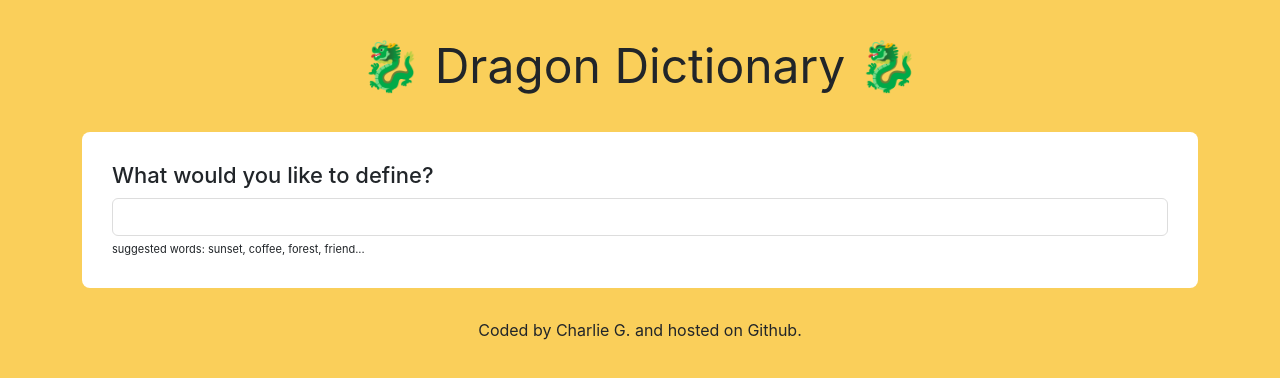
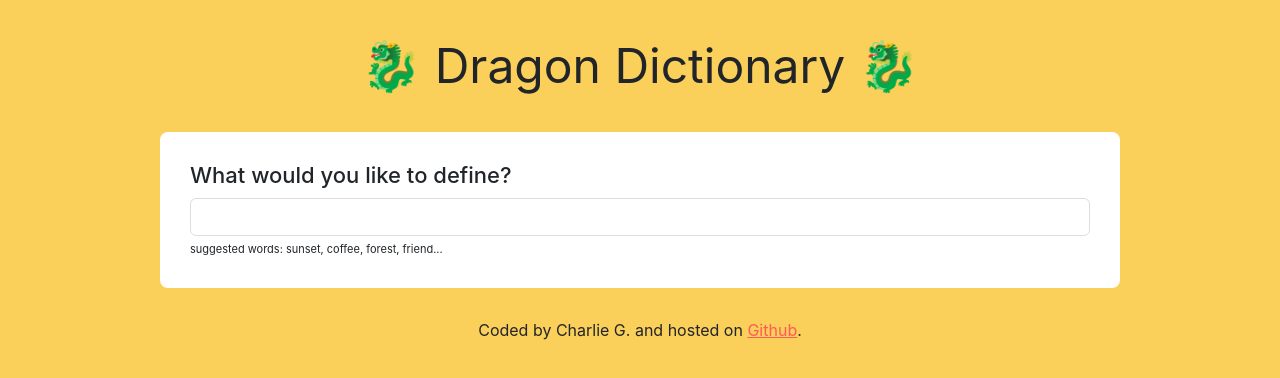
Before and after one commit to charliegood2046/dictionary-project, a React (Create React App) app: page / in a window 1280 px wide. Shown: the top 378 px of the page. Built offline with nearby package versions, Linux system fonts and the light colour scheme; no server answers.

Commit message:
Rendered photos.

```diff
--- a/src/App.js
+++ b/src/App.js
@@ -10,7 +10,14 @@ export default function App() {
           <Dictionary defaultKeyword="dragon" />
         </main>
         <footer className="App-footer">
-          Coded by Charlie G. and hosted on Github.
+          Coded by Charlie G. and hosted on{" "}
+          <a
+            href="https://github.com/charliegood2046/dictionary-project"
+            target="_blank"
+          >
+            Github
+          </a>
+          .
         </footer>
       </div>
     </div>
--- a/src/Dictionary.css
+++ b/src/Dictionary.css
@@ -7,8 +7,8 @@
   background: white;
   padding: 30px;
   border-radius: 8px;
-
-  margin: 20px 0;
+  max-width: 960px;
+  margin: 20px auto;
 }
 .Dictionary input {
   width: 100%;
--- a/src/Dictionary.js
+++ b/src/Dictionary.js
@@ -2,26 +2,35 @@ import React, { useState } from "react";
 import "./Dictionary.css";
 import axios from "axios";
 import Results from "./Results";
+import Photos from "./Photos";
 
 export default function Dictionary(props) {
   const [keyword, setKeyword] = useState(props.defaultKeyword);
   const [results, setResults] = useState(null);
   const [loaded, setLoaded] = useState(false);
+  const [photos, setPhotos] = useState(null);
 
-  function handleResponse(response) {
-    console.log(response.data);
+  function handleDictionaryResponse(response) {
     setResults(response.data);
+  }
+
+  function handleImageResponse(response) {
+    setPhotos(response.data.photos);
   }
 
   function search() {
     let apiKey = "f675a384aa40tc5a0420348fddabad0o";
 
     let apiUrl = `https://api.shecodes.io/dictionary/v1/define?word=${keyword}&key=${apiKey}`;
-    axios.get(apiUrl).then(handleResponse);
+    axios.get(apiUrl).then(handleDictionaryResponse);
+
+    let imageApiKey = "f675a384aa40tc5a0420348fddabad0o";
+
+    let imageApiUrl = `https://api.shecodes.io/images/v1/search?query=${keyword}&key=${imageApiKey}`;
+    axios.get(imageApiUrl).then(handleImageResponse);
   }
 
   function handleSubmit(event) {
-    //alert(`Defining ${keyword}`);
     event.preventDefault();
     search();
   }
@@ -49,6 +58,7 @@ export default function Dictionary(props) {
         </section>
 
         <Results results={results} />
+        <Photos photos={photos} />
       </div>
     );
   } else {
--- a/src/Phonetic.js
+++ b/src/Phonetic.js
@@ -2,6 +2,5 @@ import React from "react";
 import "./Phonetic.css";
 
 export default function Phonetic(props) {
-  console.log(props.phonetic);
   return <div className="Phonetic">{props.phonetic}</div>;
 }
--- /dev/null
+++ b/src/Photos.css
@@ -0,0 +1,4 @@
+.Photos img {
+  border-radius: 4px;
+  margin-bottom: 10px;
+}
--- /dev/null
+++ b/src/Photos.js
@@ -0,0 +1,24 @@
+import React from "react";
+import "./Photos.css";
+
+export default function Photos(props) {
+  if (props.photos) {
+    return (
+      <section className="Photos">
+        <div className="row">
+          {props.photos.map(function (photo, index) {
+            return (
+              <div className="col-4" key={index}>
+                <a href={photo.src.original} target="_blank">
+                  <img src={photo.src.landscape} className="img-fluid" />
+                </a>
+              </div>
+            );
+          })}
+        </div>
+      </section>
+    );
+  } else {
+    return null;
+  }
+}
--- a/src/Results.js
+++ b/src/Results.js
@@ -1,6 +1,7 @@
 import React from "react";
 import Meaning from "./Meaning";
 import Phonetic from "./Phonetic";
+import "./Results.css";
 
 export default function Result(props) {
   if (props.results) {
```
